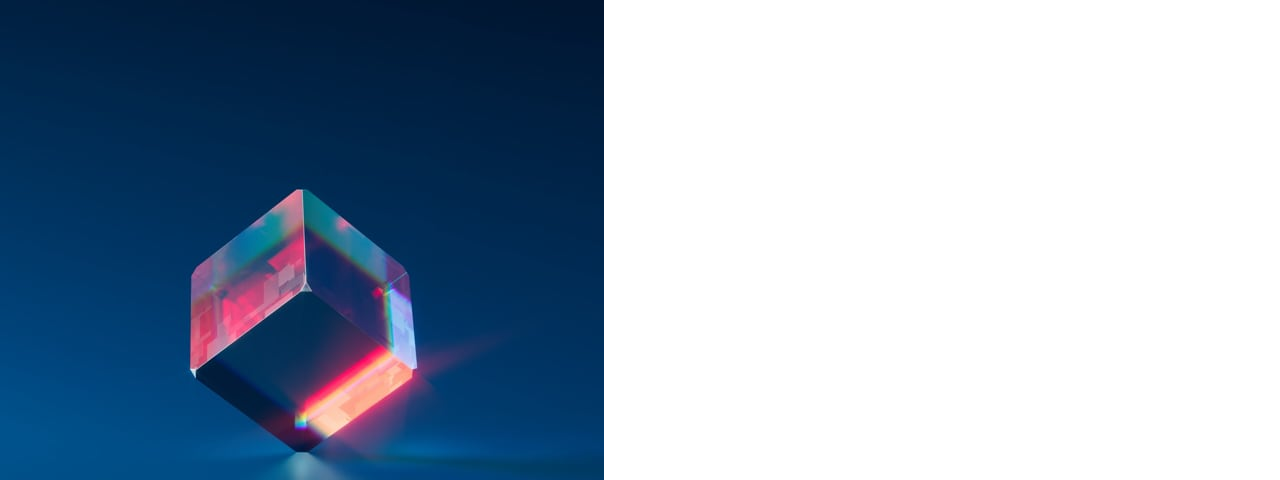
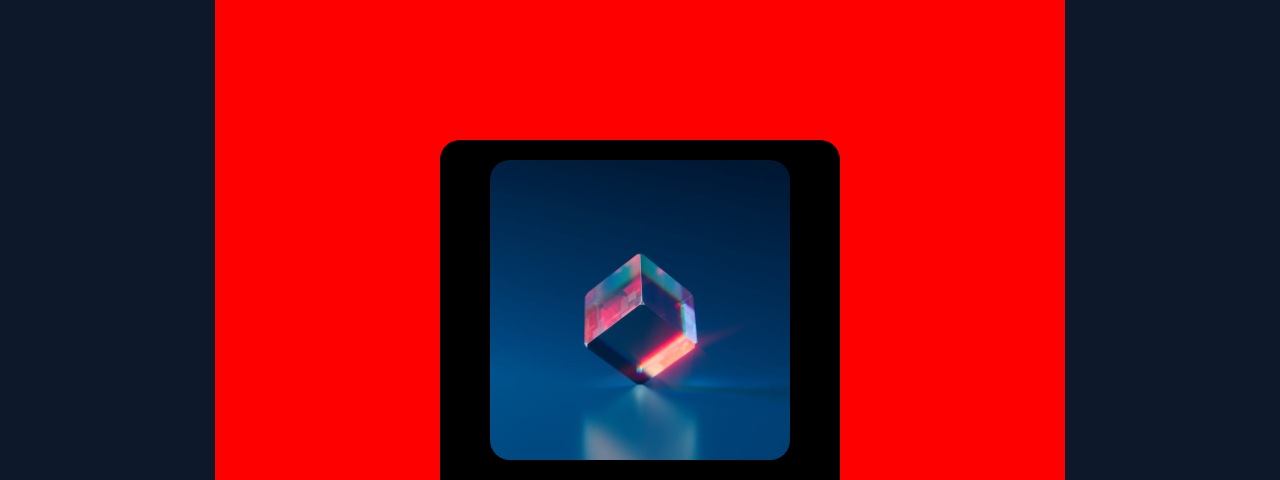
Before and after one commit to MatheusFelipeRuiz/NFT, a plain HTML site: page index.html in a window 1280 px wide. Shown: the top 480 px of the page. Drawn offline with Linux system fonts and the light colour scheme.

Commit message:
Estilizando o formato do card

```diff
--- a/assets/scss/global.scss
+++ b/assets/scss/global.scss
@@ -0,0 +1,27 @@
+@import url('https://fonts.googleapis.com/css2?family=Outfit:wght@300;400;600&display=swap');
+
+
+
+* {
+    margin:0;
+    padding:0;
+    box-sizing:border-box;
+}
+
+body {
+    width: 100vw;
+    height: 100vh;
+    background-color: hsl(217, 54%, 11%);
+    font-size:18px;
+    font-family: 'Outfit', sans-serif;
+    color:hsl(216, 50%, 16%);
+    display:flex;
+    justify-content: center;
+}
+
+
+
+.f-center {
+    display: flex;
+    justify-content: center;
+}
--- /dev/null
+++ b/assets/scss/main.scss
@@ -0,0 +1,22 @@
+.container {
+    background-color: red;
+    display: flex;
+    flex-direction: column;
+    justify-content: center;
+    align-items: center;
+    width: 850px;
+    .card {
+        background-color: black;
+        border-radius: 20px;
+        width: 400px;
+        height: 500px;
+        figcaption {
+            img {
+                width: 300px;
+                height: 300px;
+                margin: 20px 50px 0 50px;
+                border-radius: 20px;
+            }
+        }
+    }
+}
--- a/assets/scss/style.scss
+++ b/assets/scss/style.scss
@@ -0,0 +1,5 @@
+/* # Fontes */
+@import url('https://fonts.googleapis.com/css2?family=Outfit:wght@300;400;600&display=swap');
+/* # Componentes */
+@import "./global.scss";
+@import "./main.scss";
--- a/index.html
+++ b/index.html
@@ -11,13 +11,12 @@
 </head>
 <body>
     <!-- # Container Principal -->
-    <main>
+    <main class="container .f-center">
         <!-- >> Card -->
         <section class="card">
                 <figcaption>
                     <img src="assets/img/image-equilibrium.jpg" alt="">
                 </figcaption>
-        </section>
             <article>
                 <h1>Equilibrium #3429</h1>
                 <p>Our Equilibrium collection promotes balance and calm</p>
@@ -32,6 +31,7 @@
                     </div>
                 </footer>
             </article>
+        </section>
         <footer>
             Creation of <a href="##">Jules Wyvern</a>
         </footer>
```
Also changed, not shown: assets/css/global.css (added), assets/css/style.css, 2 other files. Lines whose indentation alone changed are shown as unchanged.
